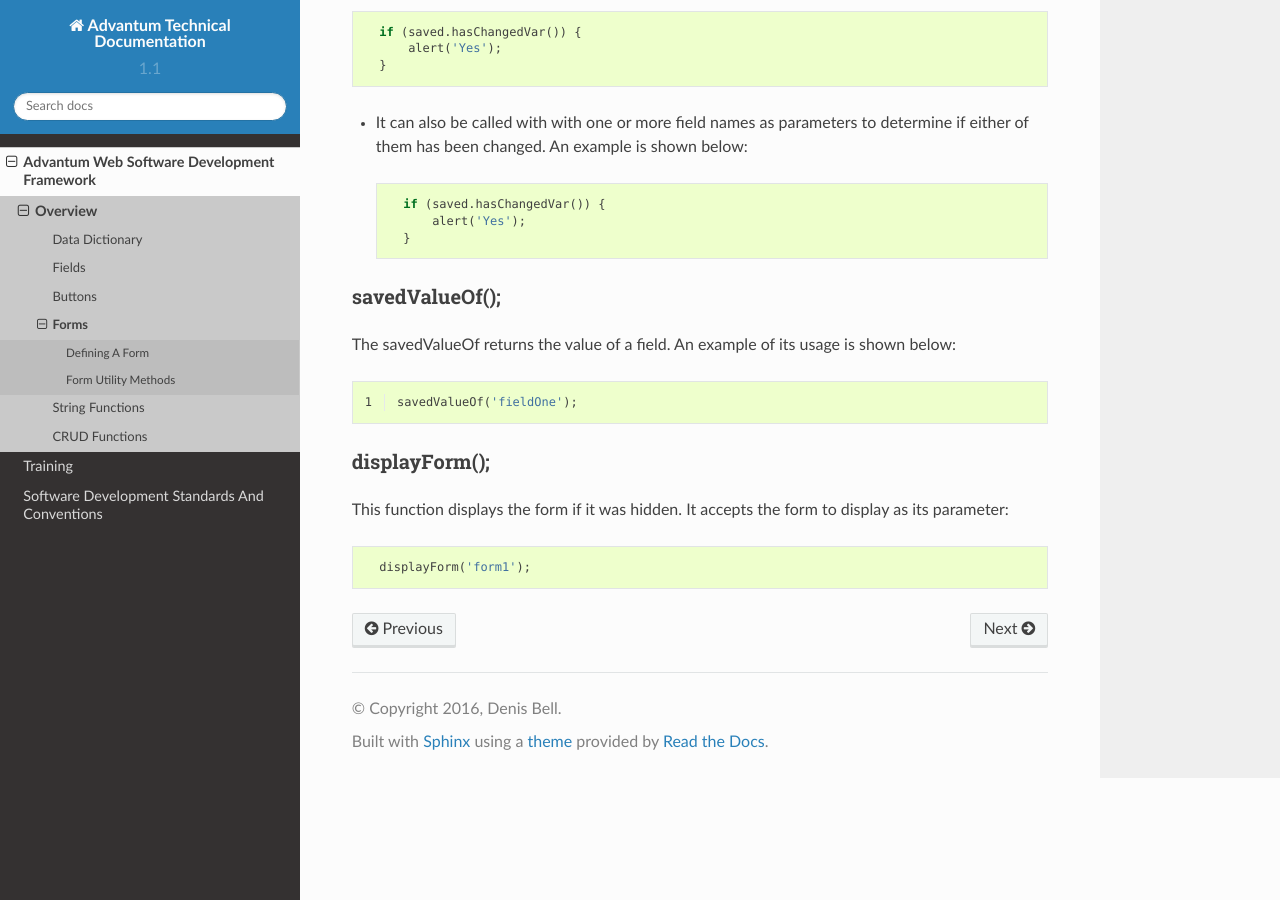
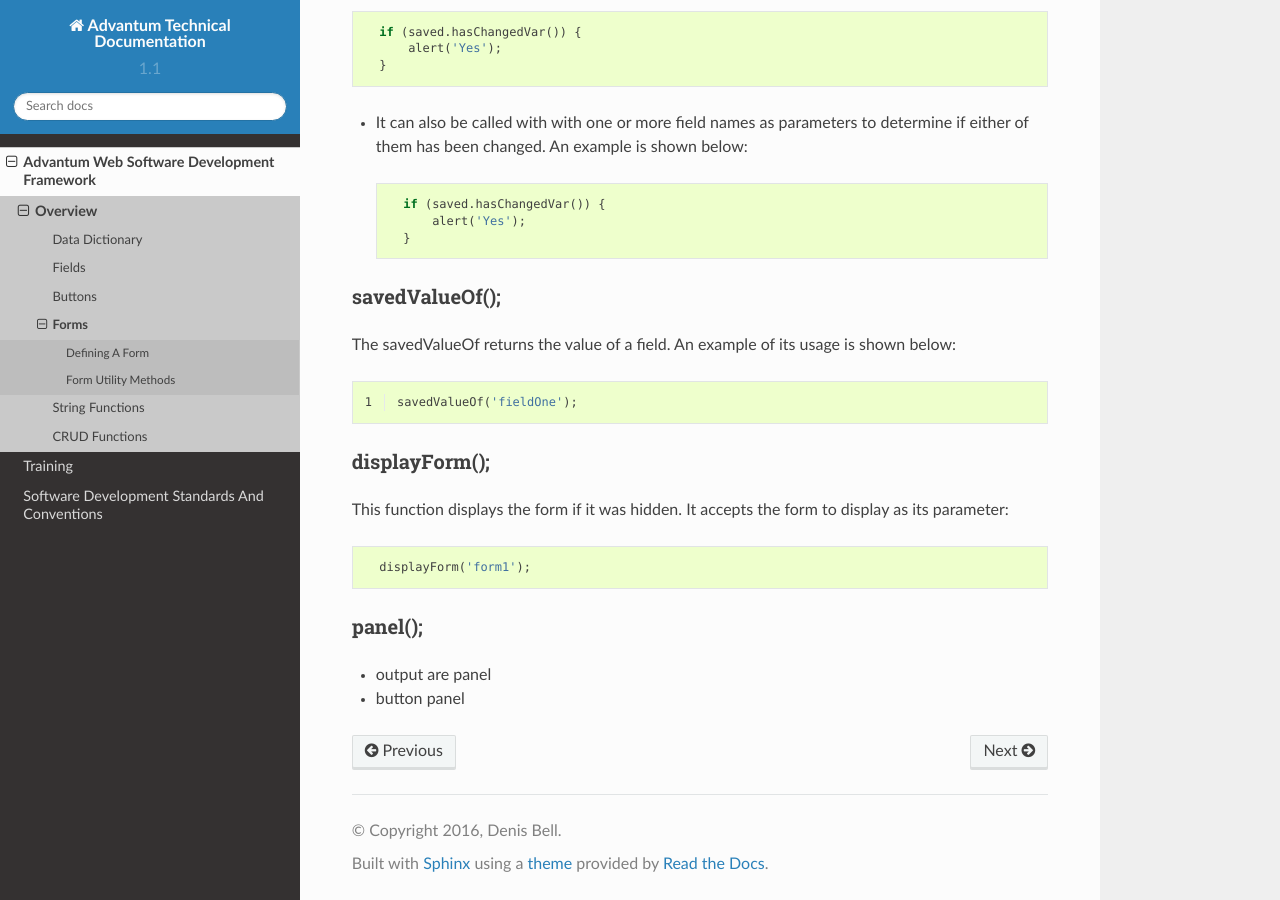
Before and after one commit to trojanhorser/sphinx, a Sphinx documentation site: the page built from source/forms.rst, in a window 1280 px wide and 900 px high, scrolled down 4061 px. Built offline with Sphinx 7.4.7 and the Read the Docs theme 2.0.0, drawn with Linux system fonts in a browser that asks for light colours; formulas are drawn with MathJax 3; pages that are not in the unit, such as notebooks, are missing from menus.

Commit message:
added crud functions and additional sql methods

```diff
--- a/source/crudfunctions.rst
+++ b/source/crudfunctions.rst
@@ -86,3 +86,9 @@ This removes records from a database table based on a specific criteria.
        :lines: 125-126
 
 .. note:: All CRUD functions update the "sqlerr" global variable when if fails. This variable can be accessed and displayed to view the nature of the issue.
+
+sqlUpdateObject()
+~~~~~~~~~~~~~~~~~
+
+sqlValueOf()
+~~~~~~~~~~~~
--- a/source/forms.rst
+++ b/source/forms.rst
@@ -183,3 +183,8 @@ This function displays the form if it was hidden. It accepts the form to display
 .. literalinclude:: forms_example.html
        :language: javascript
        :lines: 21
+
+panel();
+~~~~~~~
+- output are panel
+- button panel
```
